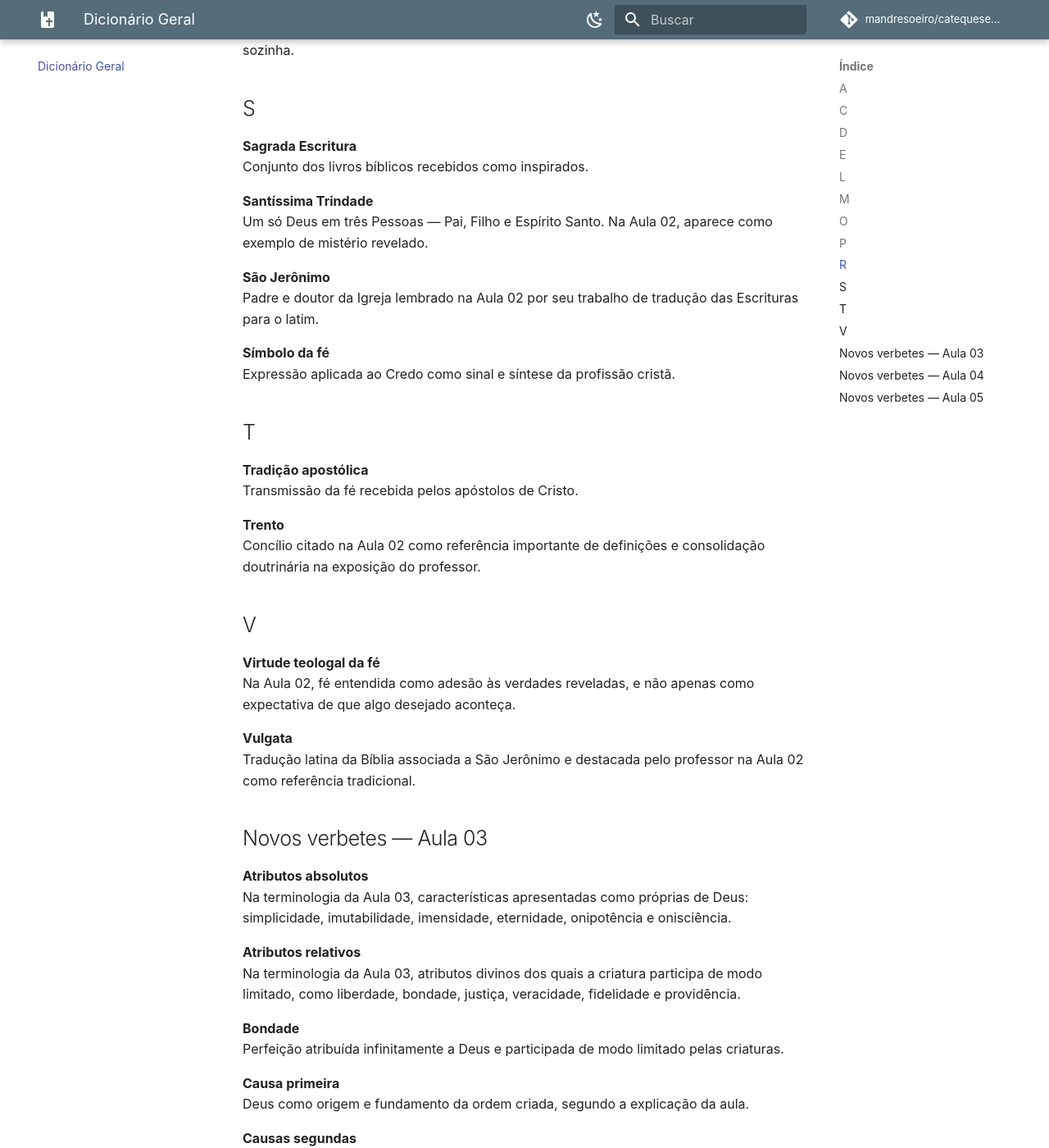
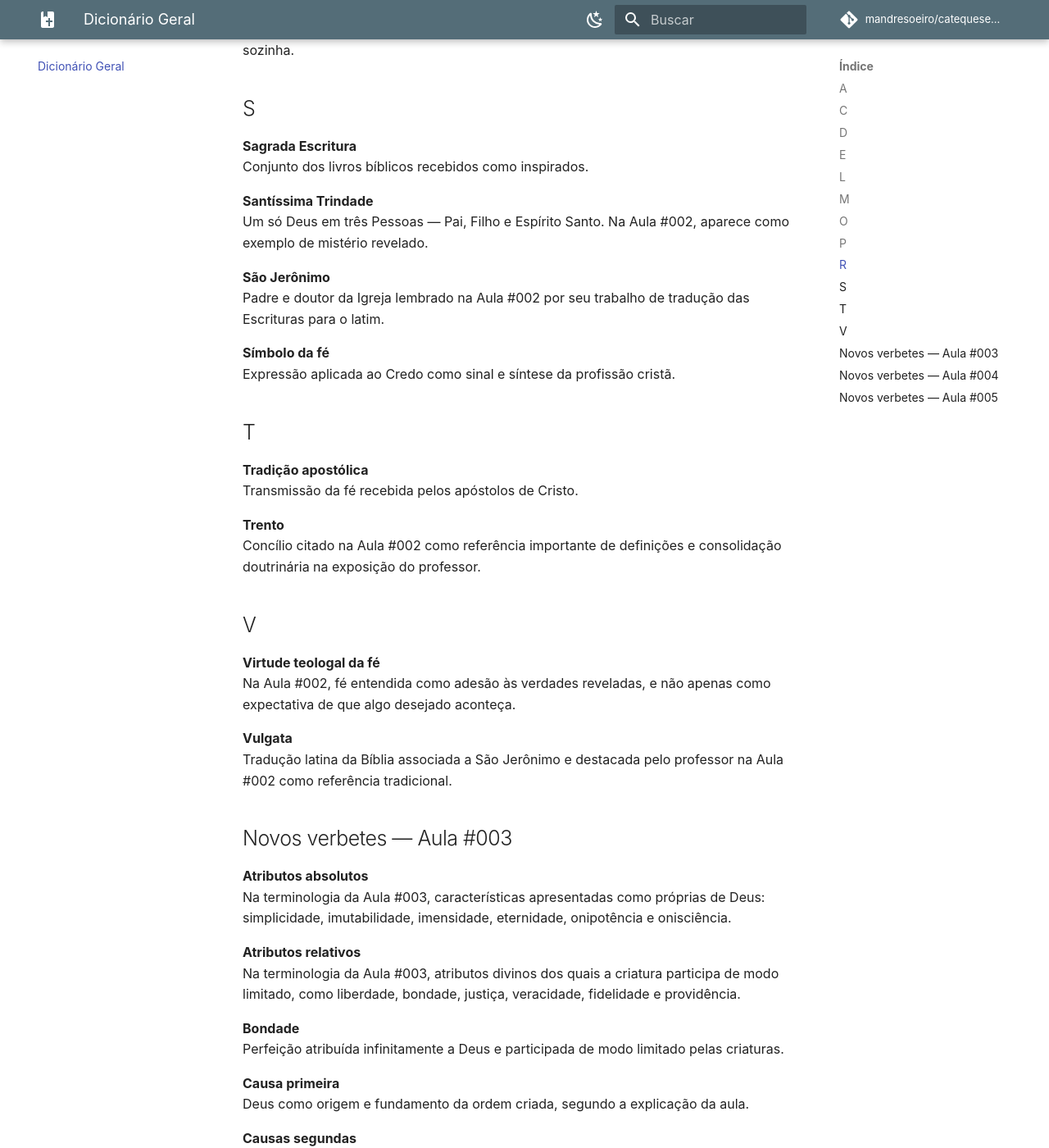
Before and after one commit to mandresoeiro/catequese-tradicional, an MkDocs documentation site: the page built from docs/dicionario.md, in a window 1280 px wide and 1400 px high, scrolled down 2562 px. Shown: the whole window at 82% size. Built offline with MkDocs 1.6.1 and Material for MkDocs 9.7.7, drawn with Linux system fonts in a browser that asks for light colours; comment, search, counter and statistics services are not loaded; some of the changed text lies outside the part shown.

Commit message:
fix: corrige numeração oficial em docs/dicionario.md

```diff
--- a/docs/dicionario.md
+++ b/docs/dicionario.md
@@ -22,7 +22,7 @@ Pessoa que recebe instrução nos fundamentos da fé enquanto se prepara para o
 Instrução e formação na fé cristã.
 
 **Credo**
-Fórmula que sintetiza aquilo que o cristão professa crer. Na Aula 02, é apresentado como símbolo da fé.
+Fórmula que sintetiza aquilo que o cristão professa crer. Na Aula #002, é apresentado como símbolo da fé.
 
 ## D
 
@@ -30,7 +30,7 @@ Fórmula que sintetiza aquilo que o cristão professa crer. Na Aula 02, é apres
 Conjunto da Revelação confiada à Igreja para guarda e transmissão.
 
 **Deuterocanônicos**
-Livros bíblicos mencionados na Aula 02 em uma pergunta sobre debates históricos de canonicidade.
+Livros bíblicos mencionados na Aula #002 em uma pergunta sobre debates históricos de canonicidade.
 
 **Didaqué**
 Antigo escrito de instrução moral e prática das comunidades cristãs.
@@ -44,7 +44,7 @@ Verdade de fé proposta definitivamente pela autoridade da Igreja.
 Tradição medieval de investigação e ensino que empregou a razão na reflexão teológica.
 
 **Eternidade**
-Tema introduzido na Aula 02 para distinguir a experiência temporal humana da forma como Deus conhece a totalidade da história.
+Tema introduzido na Aula #002 para distinguir a experiência temporal humana da forma como Deus conhece a totalidade da história.
 
 ## L
 
@@ -52,15 +52,15 @@ Tema introduzido na Aula 02 para distinguir a experiência temporal humana da fo
 Cristãos que abandonaram ou negaram a fé em situações de perseguição.
 
 **Livre exame**
-Na Aula 02, expressão usada para a interpretação individual da Escritura sem referência ao Magistério.
+Na Aula #002, expressão usada para a interpretação individual da Escritura sem referência ao Magistério.
 
 ## M
 
 **Magistério**
-Na Aula 02, autoridade de ensino da Igreja, apresentada como responsável por guardar, interpretar e transmitir a Revelação.
+Na Aula #002, autoridade de ensino da Igreja, apresentada como responsável por guardar, interpretar e transmitir a Revelação.
 
 **Mistério**
-Na explicação da Aula 02, verdade revelada que ultrapassa a capacidade natural da razão sem ser apresentada como contrária a ela.
+Na explicação da Aula #002, verdade revelada que ultrapassa a capacidade natural da razão sem ser apresentada como contrária a ela.
 
 **Monoteísmo**
 Crença em um único Deus.
@@ -92,10 +92,10 @@ Manifestação de Deus ao ser humano que ultrapassa aquilo que a razão alcança
 Conjunto dos livros bíblicos recebidos como inspirados.
 
 **Santíssima Trindade**
-Um só Deus em três Pessoas — Pai, Filho e Espírito Santo. Na Aula 02, aparece como exemplo de mistério revelado.
+Um só Deus em três Pessoas — Pai, Filho e Espírito Santo. Na Aula #002, aparece como exemplo de mistério revelado.
 
 **São Jerônimo**
-Padre e doutor da Igreja lembrado na Aula 02 por seu trabalho de tradução das Escrituras para o latim.
+Padre e doutor da Igreja lembrado na Aula #002 por seu trabalho de tradução das Escrituras para o latim.
 
 **Símbolo da fé**
 Expressão aplicada ao Credo como sinal e síntese da profissão cristã.
@@ -106,24 +106,24 @@ Expressão aplicada ao Credo como sinal e síntese da profissão cristã.
 Transmissão da fé recebida pelos apóstolos de Cristo.
 
 **Trento**
-Concílio citado na Aula 02 como referência importante de definições e consolidação doutrinária na exposição do professor.
+Concílio citado na Aula #002 como referência importante de definições e consolidação doutrinária na exposição do professor.
 
 ## V
 
 **Virtude teologal da fé**
-Na Aula 02, fé entendida como adesão às verdades reveladas, e não apenas como expectativa de que algo desejado aconteça.
+Na Aula #002, fé entendida como adesão às verdades reveladas, e não apenas como expectativa de que algo desejado aconteça.
 
 **Vulgata**
-Tradução latina da Bíblia associada a São Jerônimo e destacada pelo professor na Aula 02 como referência tradicional.
+Tradução latina da Bíblia associada a São Jerônimo e destacada pelo professor na Aula #002 como referência tradicional.
 
 
-## Novos verbetes — Aula 03
+## Novos verbetes — Aula #003
 
 **Atributos absolutos**
-Na terminologia da Aula 03, características apresentadas como próprias de Deus: simplicidade, imutabilidade, imensidade, eternidade, onipotência e onisciência.
+Na terminologia da Aula #003, características apresentadas como próprias de Deus: simplicidade, imutabilidade, imensidade, eternidade, onipotência e onisciência.
 
 **Atributos relativos**
-Na terminologia da Aula 03, atributos divinos dos quais a criatura participa de modo limitado, como liberdade, bondade, justiça, veracidade, fidelidade e providência.
+Na terminologia da Aula #003, atributos divinos dos quais a criatura participa de modo limitado, como liberdade, bondade, justiça, veracidade, fidelidade e providência.
 
 **Bondade**
 Perfeição atribuída infinitamente a Deus e participada de modo limitado pelas criaturas.
@@ -138,25 +138,25 @@ Ações e processos das criaturas dentro da ordem criada.
 Atributo pelo qual Deus cumpre aquilo que promete.
 
 **Imagem e semelhança**
-Expressão ligada, na Aula 03, à participação humana em capacidades e atributos que remetem ao Criador.
+Expressão ligada, na Aula #003, à participação humana em capacidades e atributos que remetem ao Criador.
 
 **Imensidade**
 Impossibilidade de medir ou limitar Deus.
 
 **Imortalidade**
-Existência criada que não termina pela morte; distinguida de eternidade na Aula 03.
+Existência criada que não termina pela morte; distinguida de eternidade na Aula #003.
 
 **Imutabilidade**
 Atributo segundo o qual Deus não muda.
 
 **Justiça**
-Definida na Aula 03 como “dar a cada um o que é seu”.
+Definida na Aula #003 como “dar a cada um o que é seu”.
 
 **Liberdade**
-Na Aula 03, capacidade de escolher o bem.
+Na Aula #003, capacidade de escolher o bem.
 
 **Milagre**
-Na exposição da Aula 03, intervenção divina na ordem das causas segundas.
+Na exposição da Aula #003, intervenção divina na ordem das causas segundas.
 
 **Onipotência**
 Poder divino sobre toda a obra criada, sem contradição com a própria natureza divina.
@@ -174,16 +174,16 @@ Ausência de partes em Deus.
 Reverência e submissão ao Criador, distinguida de simples medo.
 
 **União hipostática**
-União das naturezas divina e humana em Jesus Cristo, apresentada introdutoriamente na Aula 03.
+União das naturezas divina e humana em Jesus Cristo, apresentada introdutoriamente na Aula #003.
 
 **Veracidade**
 Relação com a verdade; Deus é apresentado como incapaz de enganar ou enganar-se.
 
 
-## Novos verbetes — Aula 04
+## Novos verbetes — Aula #004
 
 **Anjo**
-Criatura espiritual, pessoal, inteligente e livre, segundo a exposição da Aula 04.
+Criatura espiritual, pessoal, inteligente e livre, segundo a exposição da Aula #004.
 
 **Natureza angélica**
 Modo de ser próprio dos anjos, distinto da natureza humana.
@@ -192,7 +192,7 @@ Modo de ser próprio dos anjos, distinto da natureza humana.
 Ser sem corpo material por natureza.
 
 **Graça santificante**
-Participação sobrenatural na vida de Deus; aparece na Aula 04 ao tratar da confirmação dos anjos bons.
+Participação sobrenatural na vida de Deus; aparece na Aula #004 ao tratar da confirmação dos anjos bons.
 
 **Prova dos anjos**
 Escolha inicial que, na exposição, precede a confirmação dos anjos bons e a queda dos rebeldes.
@@ -243,7 +243,7 @@ Sinal sagrado instituído pela Igreja; a água benta é citada como exemplo.
 Condição espiritual apresentada como defesa fundamental na vida cristã.
 
 
-## Novos verbetes — Aula 05
+## Novos verbetes — Aula #005
 
 **Criação material**
 Conjunto das realidades materiais criadas por Deus.
@@ -255,7 +255,7 @@ Dar glória ao Criador segundo a natureza de cada ser.
 Participação da criatura na felicidade do Criador.
 
 **Paraíso terrestre**
-Estado/local original apresentado na Aula 05 como morada de Adão e Eva antes da queda.
+Estado/local original apresentado na Aula #005 como morada de Adão e Eva antes da queda.
 
 **Dons naturais**
 Capacidades próprias da natureza humana.
@@ -267,7 +267,7 @@ Dons que ultrapassam as exigências naturais sem pertencer, em si mesmos, à ord
 Participação na vida divina e na graça.
 
 **Integridade**
-Harmonia interior entre razão, vontade, sentidos e apetites, no esquema apresentado na Aula 05.
+Harmonia interior entre razão, vontade, sentidos e apetites, no esquema apresentado na Aula #005.
 
 **Pecado original**
 Pecado dos primeiros pais e condição de desordem transmitida à humanidade, conforme a exposição da aula.
@@ -294,4 +294,4 @@ Desejo desordenado de honra, prestígio e ostentação.
 Restauração prometida por Deus e realizada em Cristo.
 
 **Plenitude dos tempos**
-Expressão usada na Aula 05 para o momento histórico preparado para a vinda do Redentor.
+Expressão usada na Aula #005 para o momento histórico preparado para a vinda do Redentor.
```
Also changed, not shown: other parts of docs/dicionario.md (+2 -2 lines).
